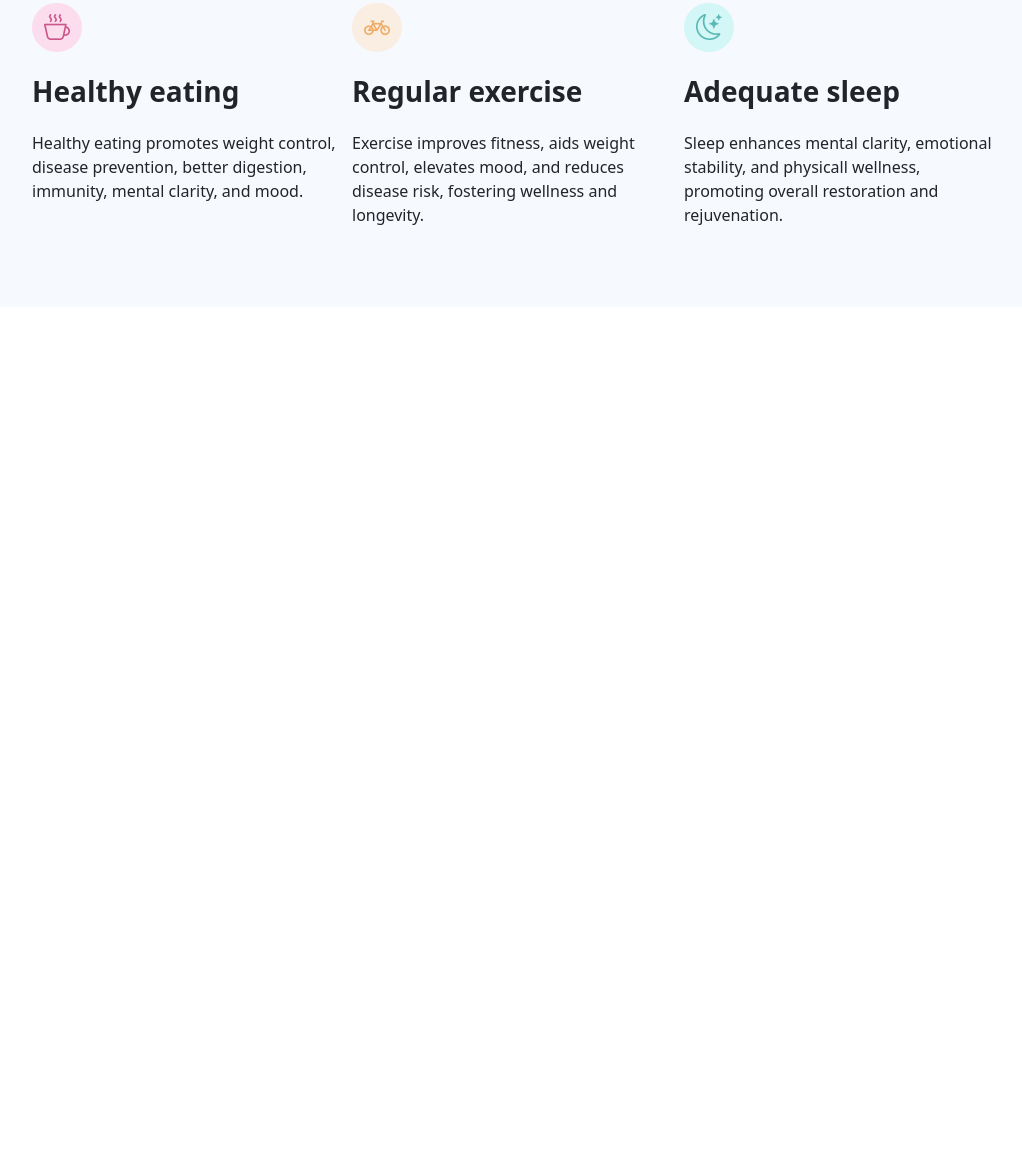
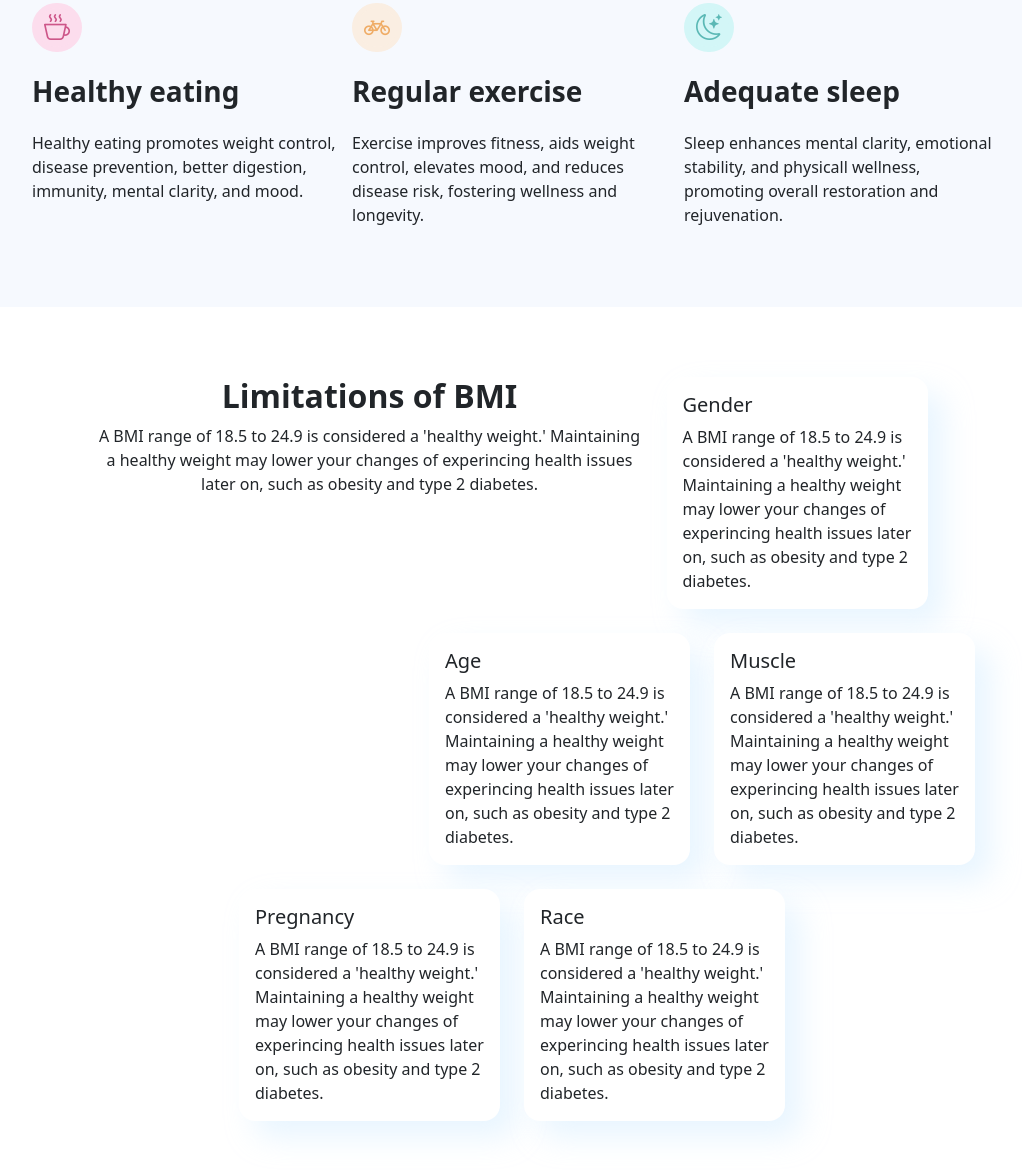
Before and after one commit to David-Santos94/body-mass-index-calculator, a plain HTML site: page index.html in a window 1280 px wide. Shown: the part 1407-2582 px from the top of the page, without its empty margins (128-1150 px from the left). Before the commit the page ends 1784 px from the top, so only its background shows below. Drawn offline with nearby package versions, Linux system fonts and the light colour scheme.

Commit message:
Nova Section

```diff
--- a/index.html
+++ b/index.html
@@ -121,6 +121,57 @@
       </div>
     </div>
   </section>
+  <section>
+    <div class="container">
+      <div class="row row-cols-1 row-cols-md-2 g-4 justify-content-center">
+        <div class="col-10 col-md-12 col-lg-6 text-center">
+          <h2 class="font-h2">Limitations of BMI</h2>
+          <p class="font-p">A BMI range of 18.5 to 24.9 is considered a 'healthy weight.' Maintaining a healthy weight may lower your changes of experincing health issues later on, such as obesity and type 2 diabetes.</p>
+        </div>
+        <div class="col-10 col-lg-3">
+          <div class="card border border-0 rounded-4 b-shadow">
+            <div class="card-body">
+              <h5 class="card-title">Gender</h5>
+              <p class="card-text">A BMI range of 18.5 to 24.9 is considered a 'healthy weight.' Maintaining a healthy weight may lower your changes of experincing health issues later on, such as obesity and type 2 diabetes.</p>
+            </div>
+          </div>
+        </div>
+        <div id="riskLG" class="col-lg-4"></div>
+        <div class="col-10 col-lg-3">
+          <div class="card border border-0 rounded-4 b-shadow">
+            <div class="card-body">
+              <h5 class="card-title">Age</h5>
+              <p class="card-text">A BMI range of 18.5 to 24.9 is considered a 'healthy weight.' Maintaining a healthy weight may lower your changes of experincing health issues later on, such as obesity and type 2 diabetes.</p>
+            </div>
+          </div>
+        </div>
+        <div class="col-10 col-lg-3">
+          <div class="card border border-0 rounded-4 b-shadow">
+            <div class="card-body">
+              <h5 class="card-title">Muscle</h5>
+              <p class="card-text">A BMI range of 18.5 to 24.9 is considered a 'healthy weight.' Maintaining a healthy weight may lower your changes of experincing health issues later on, such as obesity and type 2 diabetes.</p>
+            </div>
+          </div>
+        </div>
+        <div class="col-10 col-lg-3">
+          <div class="card border border-0 rounded-4 b-shadow">
+            <div class="card-body">
+              <h5 class="card-title">Pregnancy</h5>
+              <p class="card-text">A BMI range of 18.5 to 24.9 is considered a 'healthy weight.' Maintaining a healthy weight may lower your changes of experincing health issues later on, such as obesity and type 2 diabetes.</p>
+            </div>
+          </div>
+        </div>
+        <div class="col-10 col-lg-3">
+          <div class="card border border-0 rounded-4 b-shadow">
+            <div class="card-body">
+              <h5 class="card-title">Race</h5>
+              <p class="card-text">A BMI range of 18.5 to 24.9 is considered a 'healthy weight.' Maintaining a healthy weight may lower your changes of experincing health issues later on, such as obesity and type 2 diabetes.</p>
+            </div>
+          </div>
+        </div>
+      </div>
+    </div>
+  </section>
 
     <script src="https://cdn.jsdelivr.net/npm/bootstrap@5.3.2/dist/js/bootstrap.bundle.min.js" integrity="sha384-C6RzsynM9kWDrMNeT87bh95OGNyZPhcTNXj1NW7RuBCsyN/o0jlpcV8Qyq46cDfL" crossorigin="anonymous"></script>
     <script src="https://code.jquery.com/jquery-3.7.1.min.js"></script>
--- a/style.css
+++ b/style.css
@@ -119,6 +119,10 @@ section {
     color: #5bb8b5;
 }
 
+#riskLG {
+    display: none;
+}
+
 @media screen and (min-width: 767px) {
     #header {
         padding-bottom: 265px;
@@ -164,6 +168,9 @@ section {
 
     #image {
         margin-left: 0;
-        width:
+    }
+
+    #riskLG {
+        display: block;
     }
 }
```
